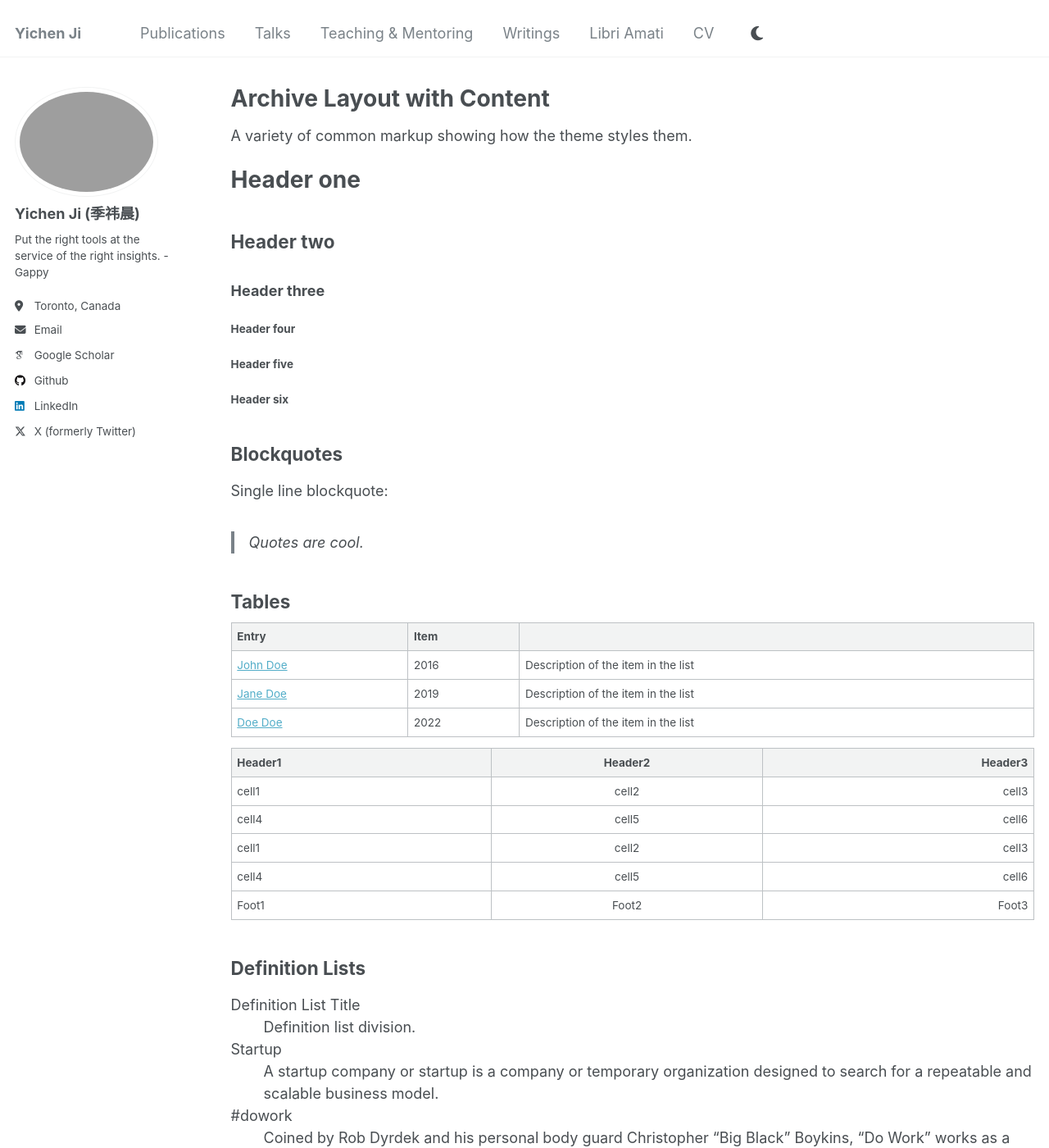
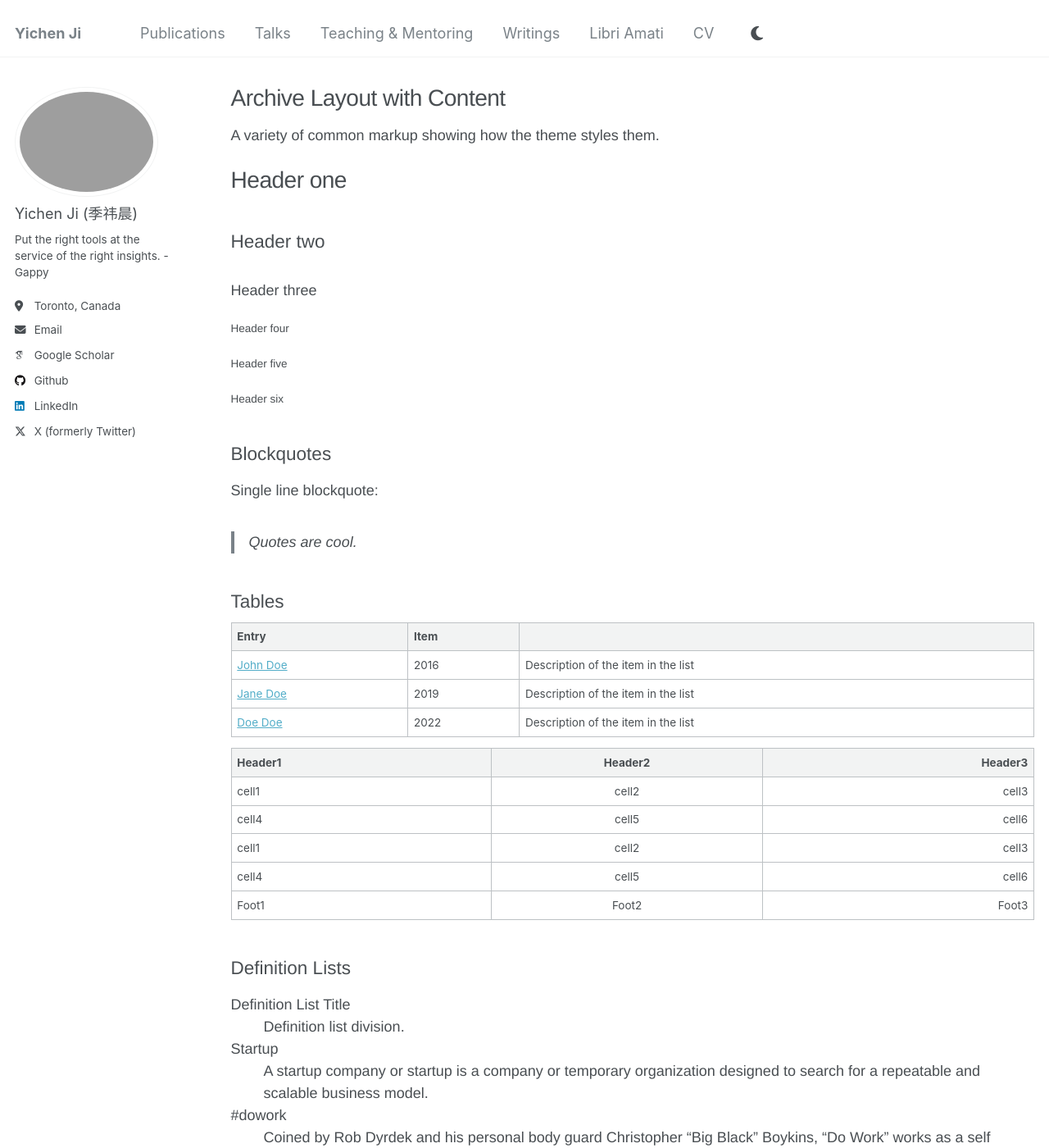
Before and after one commit to user-jiyichen/user-jiyichen.github.io, a Jekyll site: the page built from _pages/archive-layout-with-content.md, in a window 1280 px wide and 1400 px high. Shown: the whole window at 82% size. Built offline with Jekyll 4.4.1, drawn with Linux system fonts in a browser that asks for light colours; some web fonts are replaced.

Commit message:
Update main.scss

```diff
--- a/assets/css/main.scss
+++ b/assets/css/main.scss
@@ -1,6 +1,7 @@
 ---
 ---
 
+@import url('https://fonts.googleapis.com/css2?family=IBM+Plex+Mono:wght@400;500;600&display=swap');
 /*
  *    Minimal Mistakes Jekyll Theme
  *
@@ -40,3 +41,27 @@
 @import "vendor/magnific-popup/magnific-popup";
 @import "print";
 @import "dark-mode";
+
+/* ---------- Font overrides ---------- */
+
+body {
+  font-family: "Helvetica Neue", Helvetica, Arial, sans-serif;
+  font-weight: 400;
+}
+
+h1,
+.page__title {
+  font-family: "Helvetica Neue", Helvetica, Arial, sans-serif;
+  font-weight: 300;
+  letter-spacing: -0.02em;
+}
+
+h2, h3, h4, h5, h6,
+.archive__item-title {
+  font-family: "Helvetica Neue", Helvetica, Arial, sans-serif;
+  font-weight: 400;
+}
+
+code, pre, kbd, samp {
+  font-family: "IBM Plex Mono", "SFMono-Regular", "SF Mono", Menlo, Consolas, monospace;
+}
```
